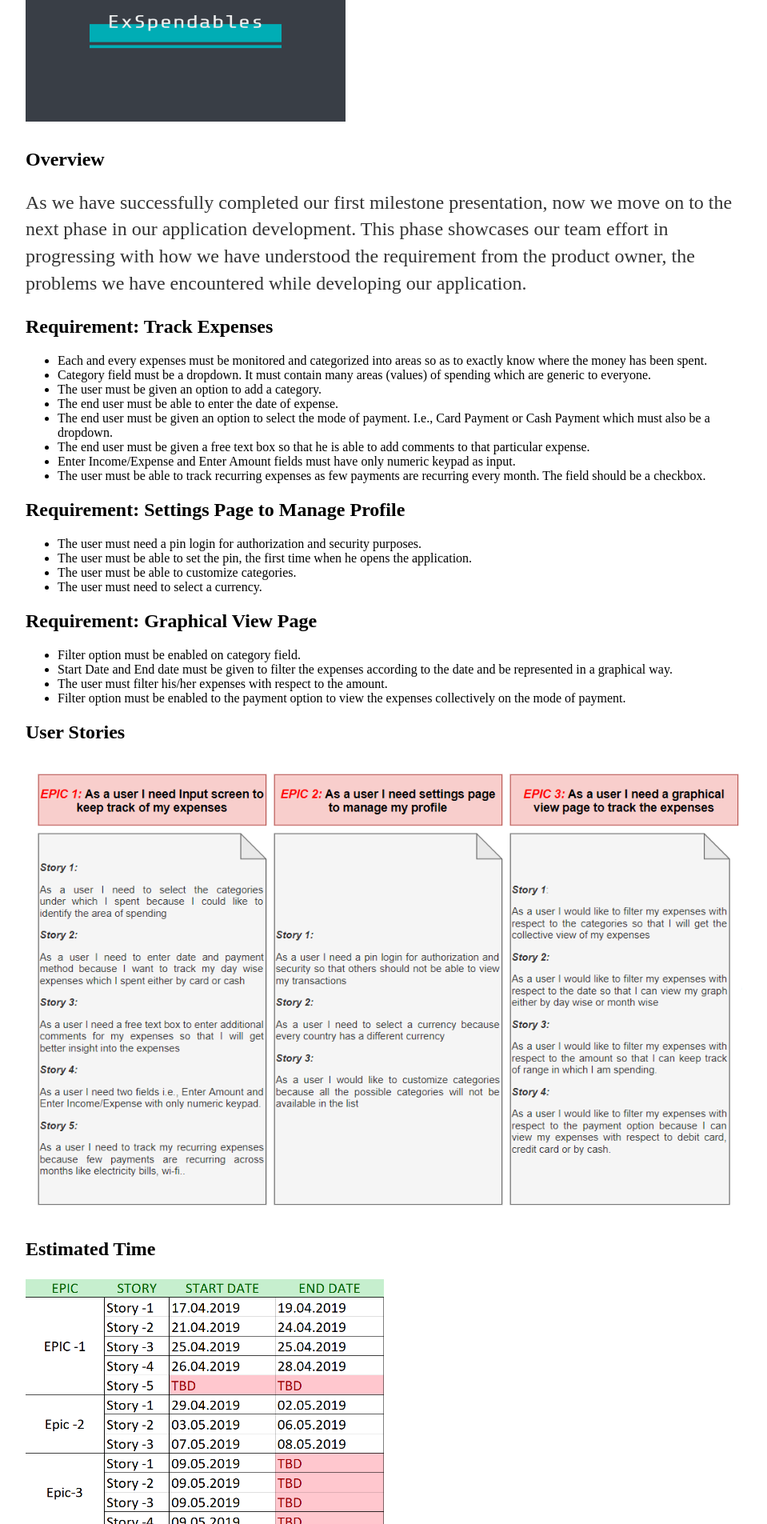
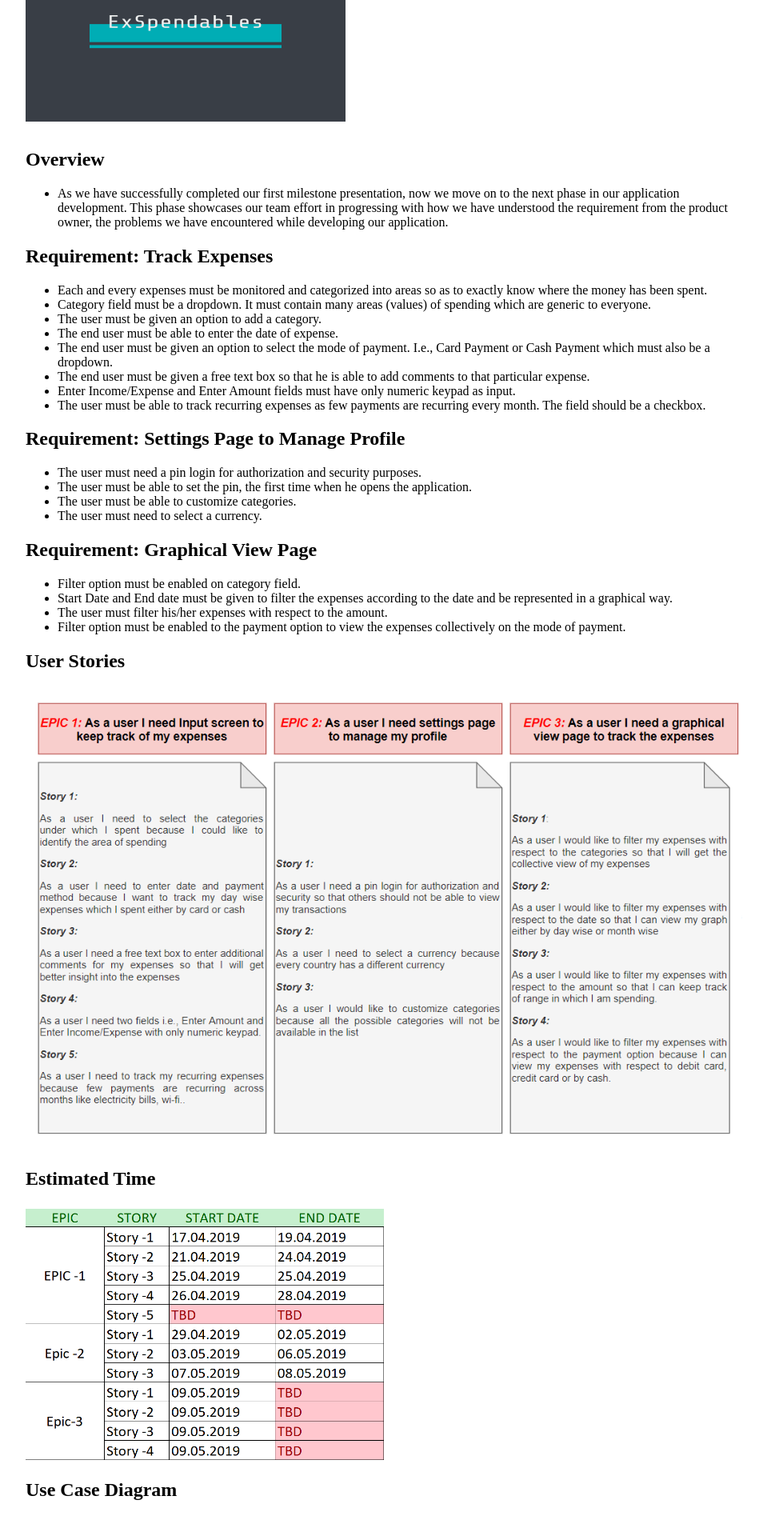
Before and after one commit to DBSE-teaching/isee2019-Sky-Net, a Jekyll site: the page built from docs/_posts/2018-04-03-ISEE-2019-initial-post.md, in a window 1280 px wide. Shown: the part 554-2459 px from the top of the page at 80% size, without its empty margins (160-1119 px from the left). Built offline with Jekyll 4.4.1, drawn with Linux system fonts in a browser that asks for light colours.

Commit message:
Update 2018-04-03-ISEE-2019-initial-post.md

```diff
--- a/docs/_posts/2018-04-03-ISEE-2019-initial-post.md
+++ b/docs/_posts/2018-04-03-ISEE-2019-initial-post.md
@@ -12,7 +12,9 @@
 
 ## **Overview**
 
-As we have successfully completed our first milestone presentation, now we move on to the next phase in our application development. This phase showcases our team effort in progressing with how we have understood the requirement from the product owner, the problems we have encountered while developing our application.
+<ul>
+  <li>As we have successfully completed our first milestone presentation, now we move on to the next phase in our application development. This phase showcases our team effort in progressing with how we have understood the requirement from the product owner, the problems we have encountered while developing our application.</li>
+</ul>
 
 ## **Requirement: Track Expenses**
 
```
